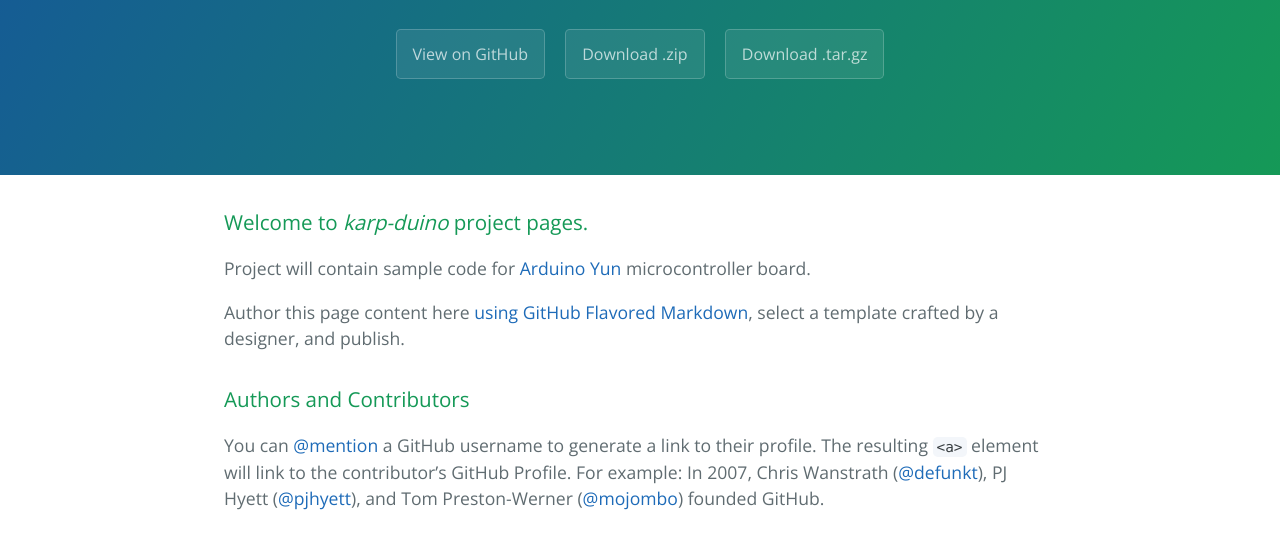
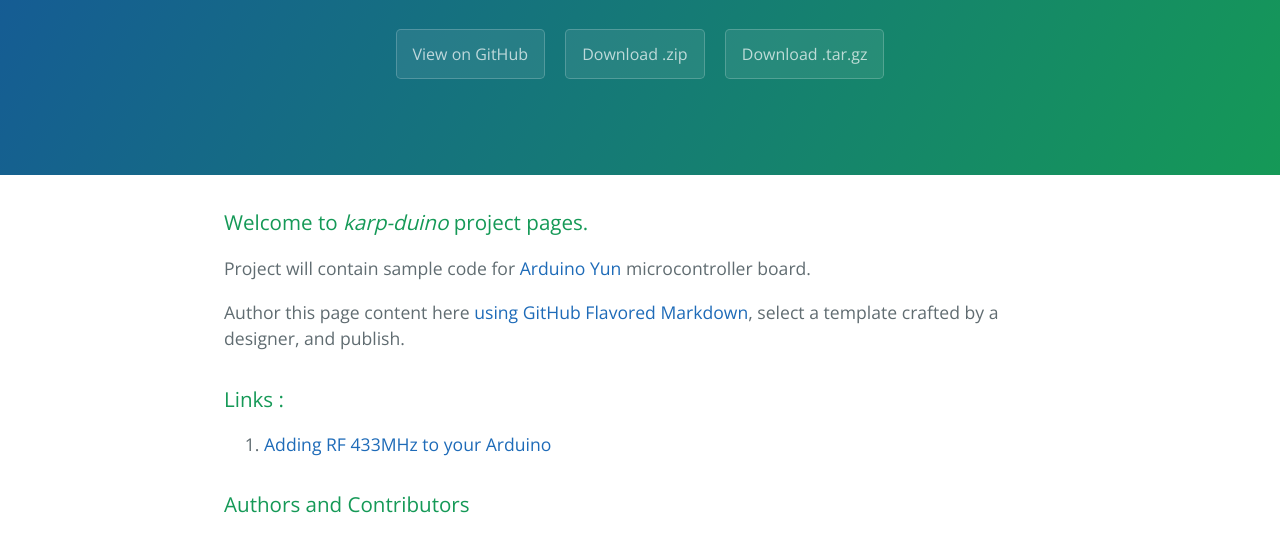
Before and after one commit to KarpEnt/karp-duino, a plain HTML site: page index.html in a window 1280 px wide. Shown: the part 208-743 px from the top of the page. Drawn offline with nearby package versions, Linux system fonts and the light colour scheme.

Commit message:
Update index.html

```diff
--- a/index.html
+++ b/index.html
@@ -25,6 +25,12 @@
 <p>Project will contain sample code for <a href="https://www.arduino.cc/en/Main/ArduinoBoardYun">Arduino Yun</a> microcontroller board.</p>
 <p>Author this page content here <a href="https://guides.github.com/features/mastering-markdown/">using GitHub Flavored Markdown</a>, select a template crafted by a designer, and publish.</p>
 
+<h3>Links :</h3>
+
+<ol>
+  <li><a href="http://shop.ninjablocks.com/blogs/how-to/7501042-adding-rf-433mhz-to-your-arduino">Adding RF 433MHz to your Arduino</a></li>
+</ol>
+
 <h3>
 <a id="authors-and-contributors" class="anchor" href="#authors-and-contributors" aria-hidden="true"><span aria-hidden="true" class="octicon octicon-link"></span></a>Authors and Contributors</h3>
 
```
